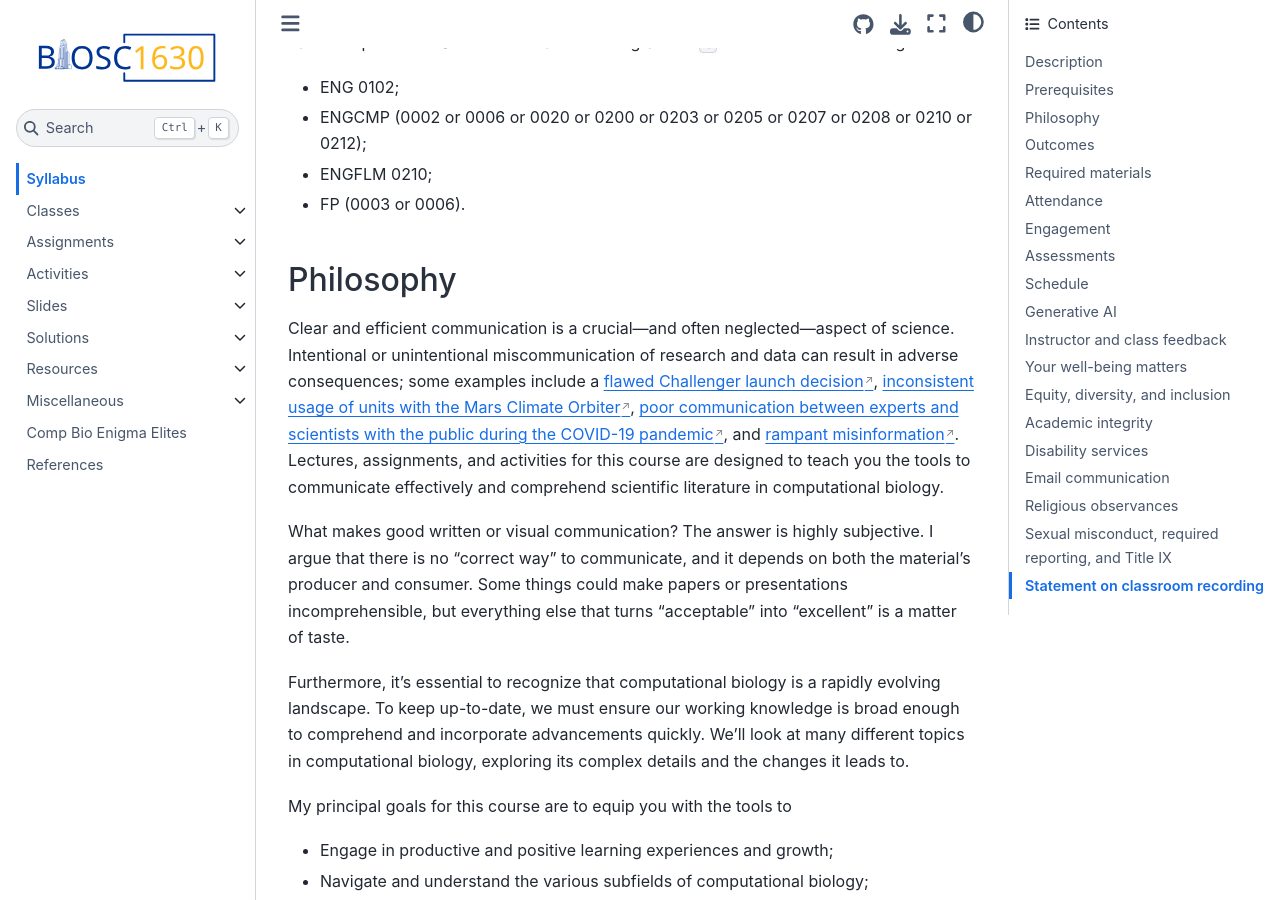
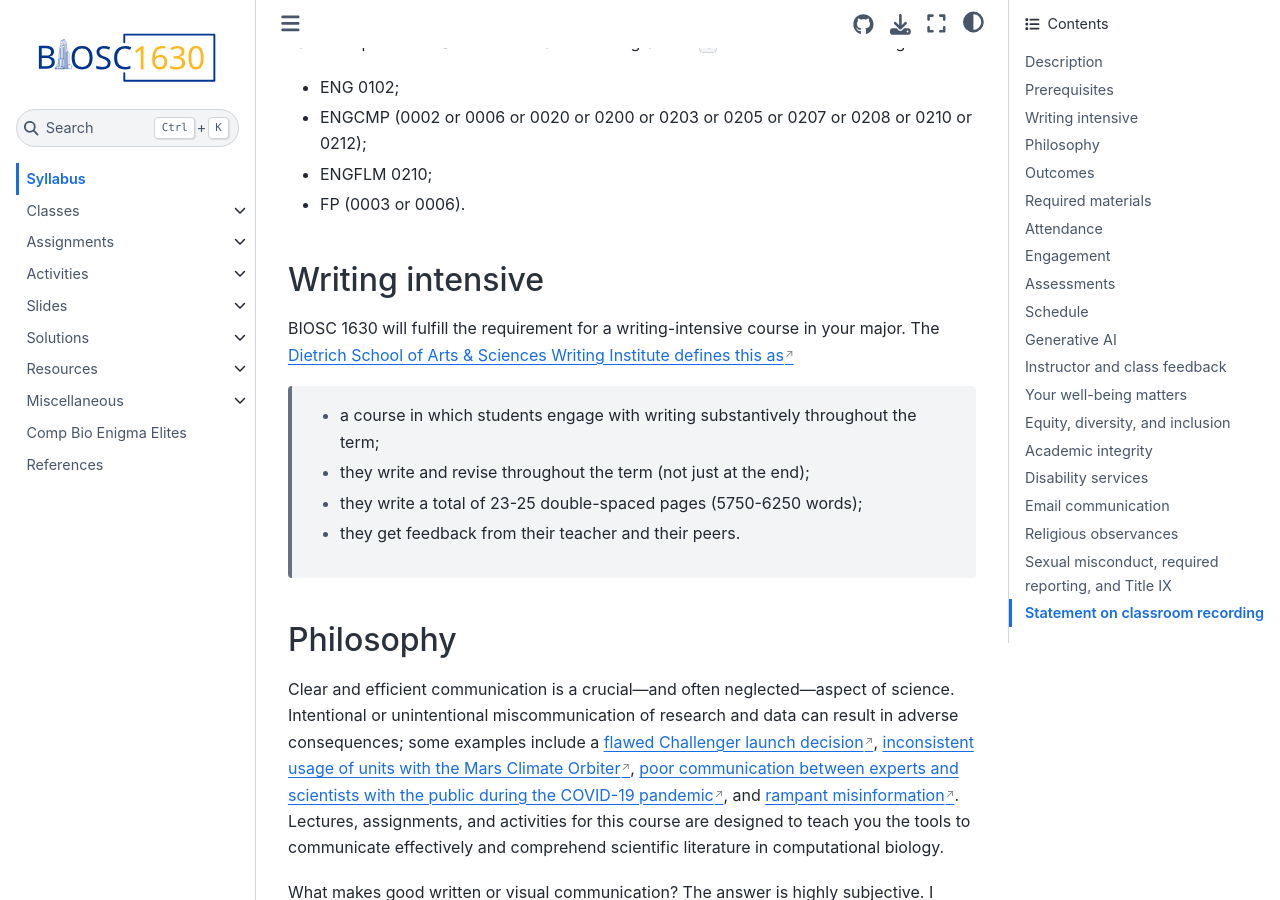
Before and after one commit to oasci/pitt-biosc1630-2023f, a Jupyter Book: the page built from book/syllabus.md, in a window 1280 px wide and 900 px high, scrolled down 611 px. Built offline with Jupyter Book 1.0.4 settings and Sphinx 7.4.7 and the Sphinx Book theme 1.1.4, drawn with Linux system fonts in a browser that asks for light colours; pages that are not in the unit, such as notebooks, are missing from menus.

Commit message:
Add writing intensive section in syllabus

```diff
--- a/book/syllabus.md
+++ b/book/syllabus.md
@@ -31,6 +31,16 @@ You must also have completed BIOSC 1540 with a minimum grade of `C` **and** one
 - ENGCMP (0002 or 0006 or 0020 or 0200 or 0203 or 0205 or 0207 or 0208 or 0210 or 0212);
 - ENGFLM 0210;
 - FP (0003 or 0006).
+
+## Writing intensive
+
+BIOSC 1630 will fulfill the requirement for a writing-intensive course in your major.
+The [Dietrich School of Arts & Sciences Writing Institute defines this as](https://www.writinginstitute.pitt.edu/w-courses/proposing-new-writing-intensive-courses)
+
+> - a course in which students engage with writing substantively throughout the term;
+> - they write and revise throughout the term (not just at the end);
+> - they write a total of 23-25 double-spaced pages (5750-6250 words);
+> - they get feedback from their teacher and their peers.
 
 ## Philosophy
 
```
